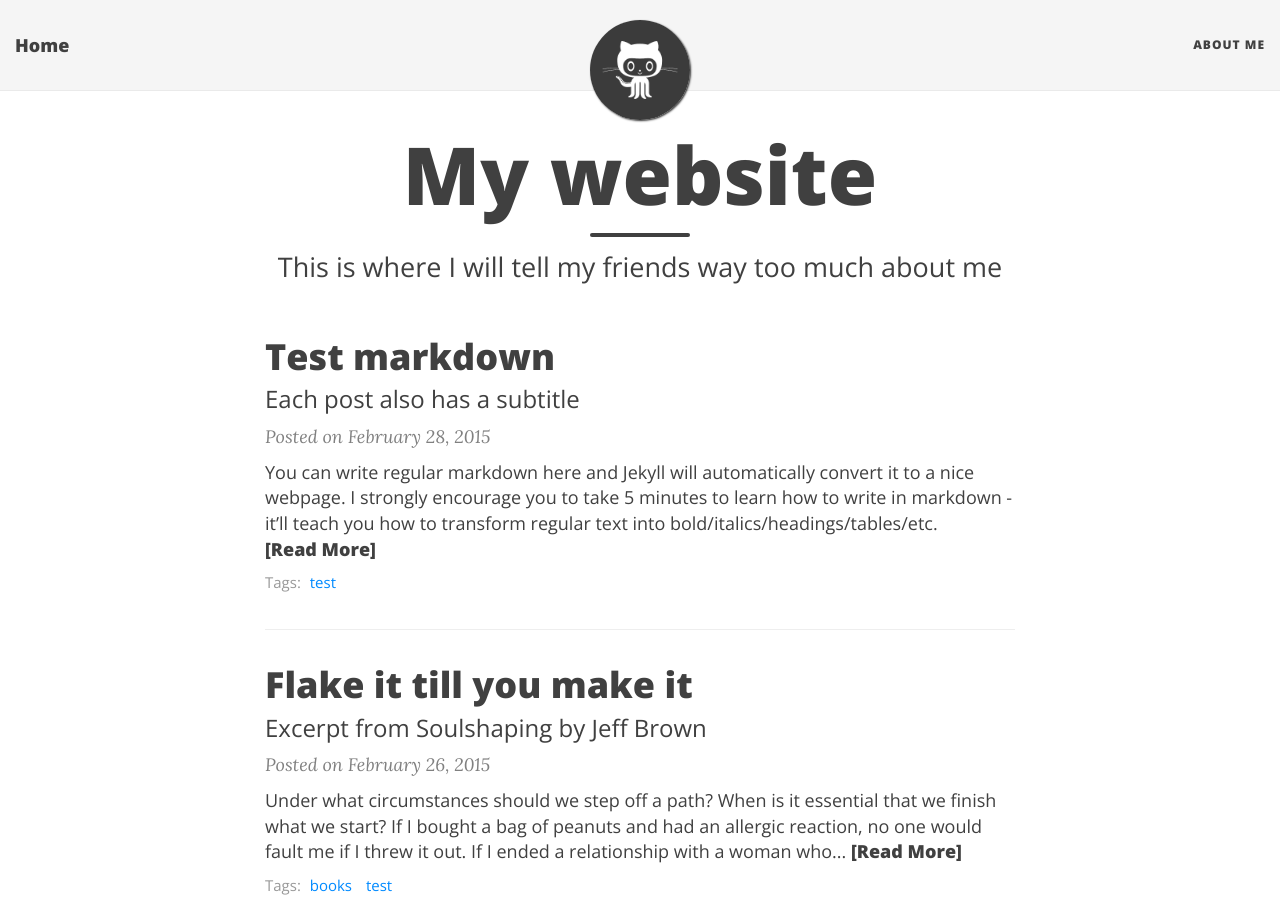
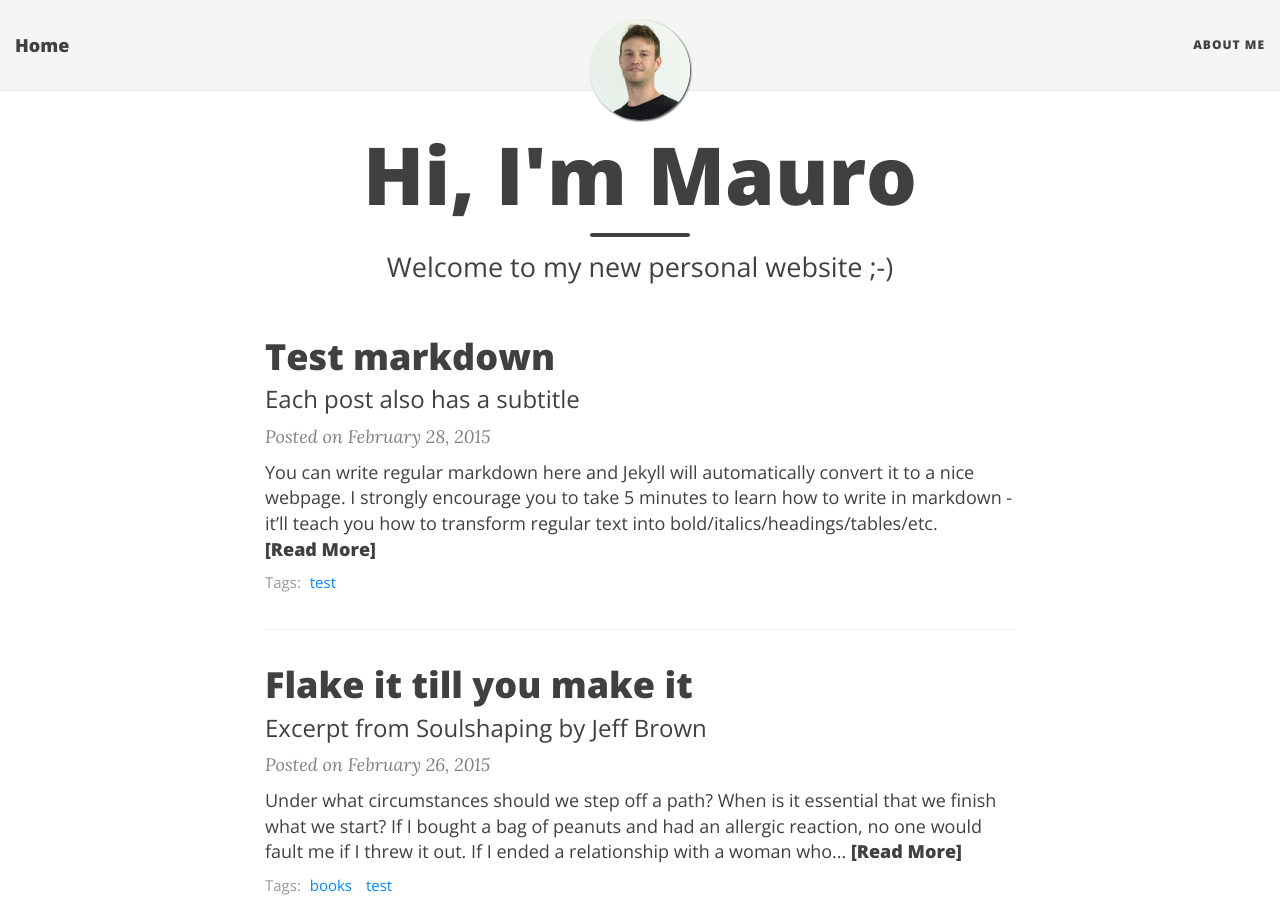
Before and after one commit to maurobonfietti/mauro.github.io, a Jekyll site: the page built from index.html, in a window 1280 px wide and 900 px high. Built offline with Jekyll 4.4.1, drawn with Linux system fonts in a browser that asks for light colours; nearby versions of some CDN libraries; the list of posts is cut into pages by our own code; some of the changed text lies outside the part shown.

Commit message:
Updating my personal website...

```diff
--- a/_config.yml
+++ b/_config.yml
@@ -27,7 +27,7 @@ navbar-links:
 
 # Image to show in the navigation bar - image must be a square (width = height)
 # Remove this parameter if you don't want an image in the navbar
-avatar: "/img/avatar-icon.png"
+avatar: "/img/mnb.png"
 
 # If you want to have an image logo in the top-left corner instead of the title text,
 # then specify the following parameter
@@ -59,7 +59,7 @@ footer-link-col: "#404040"
 # Change all these values or delete the ones you don't want.
 # Important: you must keep the "name" parameter, everything else you can remove
 author:
-  name: Mauro Nicolás Bonfietti
+  name: Mauro Bonfietti
 
 # Select your active Social Network Links.
 # Uncomment the links you want to show in the footer and add your information to each link.
--- a/index.html
+++ b/index.html
@@ -1,7 +1,7 @@
 ---
 layout: page
-title: My website
-subtitle: This is where I will tell my friends way too much about me
+title: Hi, I'm Mauro
+subtitle: Welcome to my new personal website ;-)
 use-site-title: true
 ---
 
```
Also changed, not shown: img/mnb.png (added).
